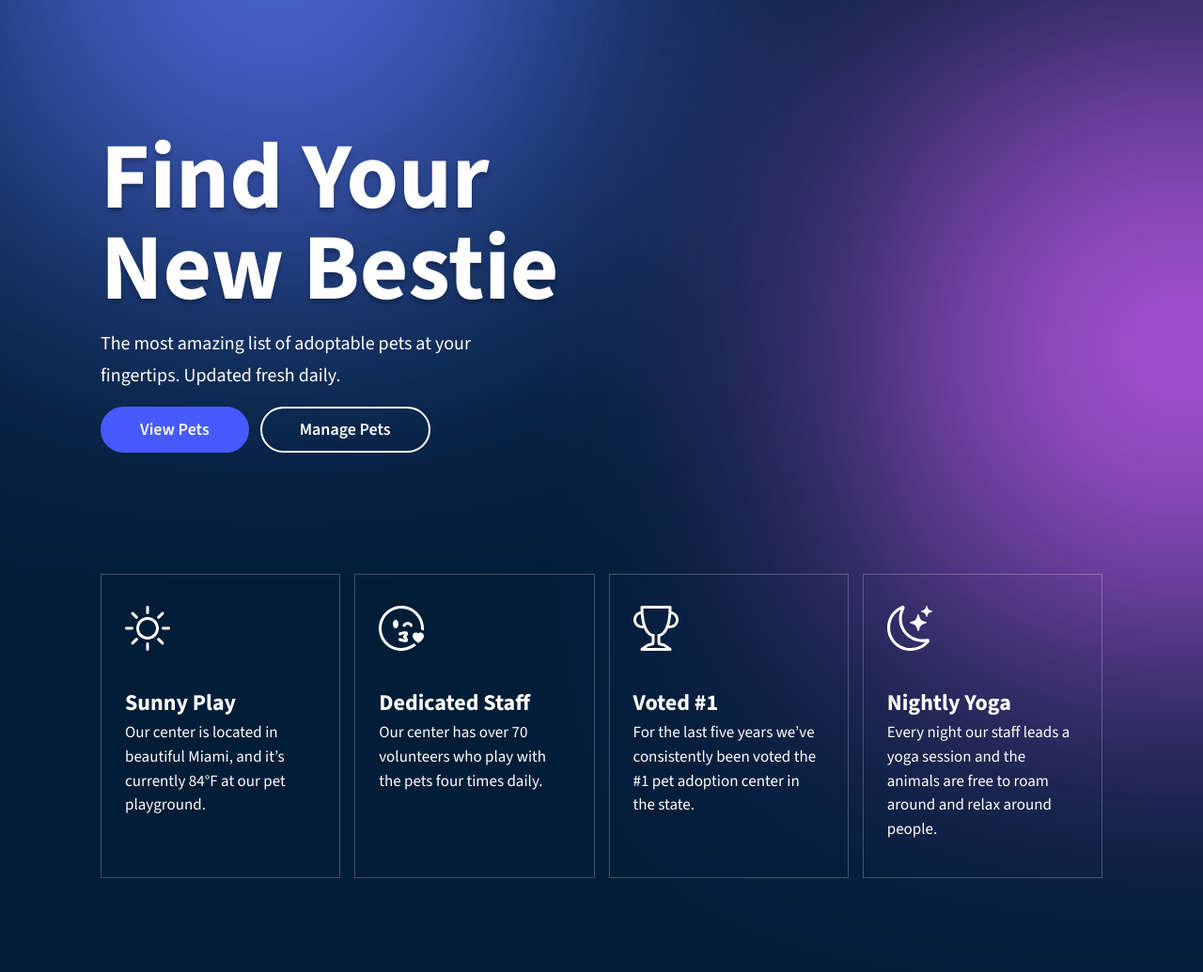
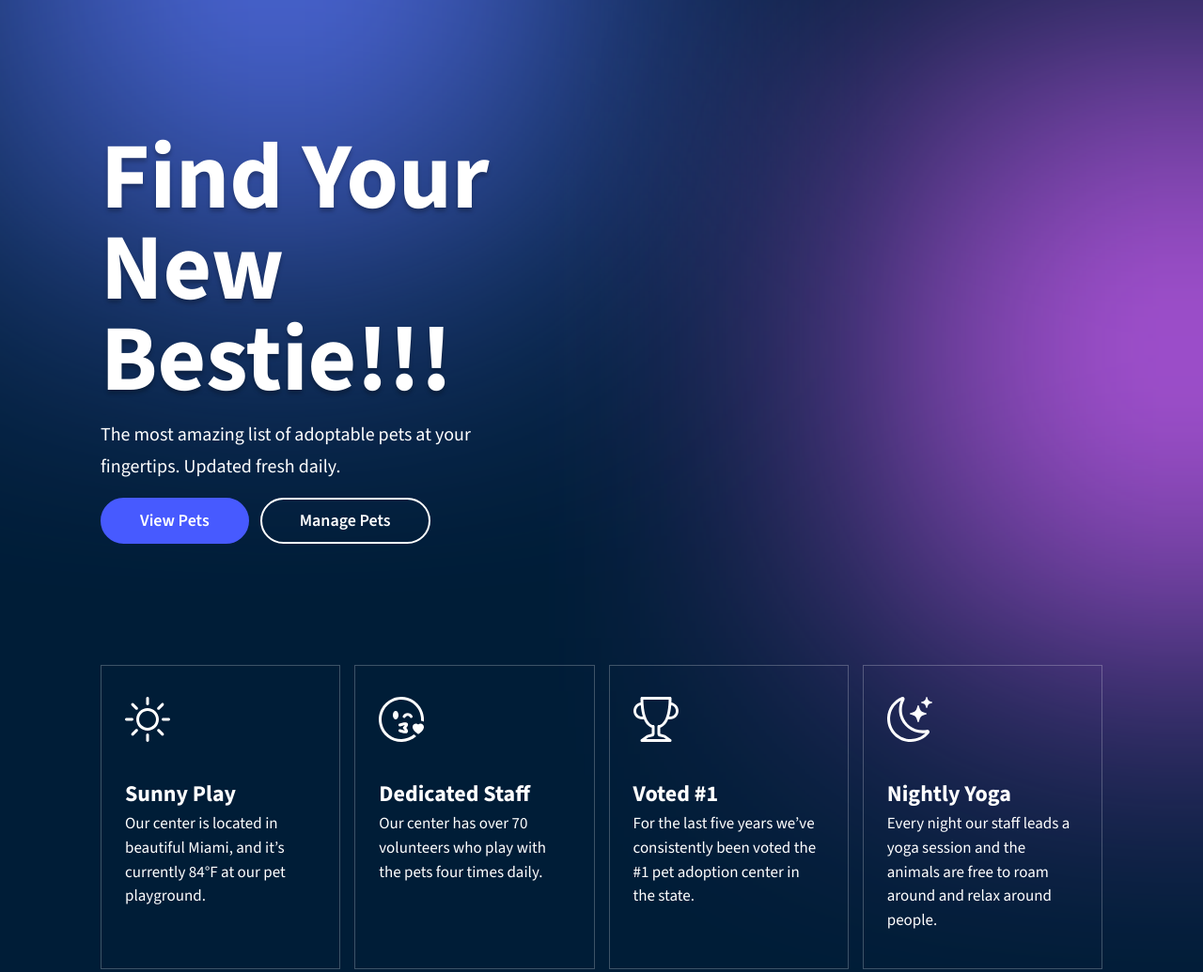
Before and after one commit to absoluzioni/pet-adoption, a plain HTML site: page index.html in a window 1280 px wide. Shown: the top 1035 px of the page at 94% size. Drawn offline with nearby package versions, Linux system fonts and the light colour scheme; a script that the page names is missing.

Commit message:
Update index.html

```diff
--- a/index.html
+++ b/index.html
@@ -19,7 +19,7 @@
     <div class="container">
 
       <div class="top-section__content">
-        <h1 class="top-section__title">Find Your New Bestie</h1>
+        <h1 class="top-section__title">Find Your New Bestie!!!</h1>
         <p class="top-section__description">The most amazing list of adoptable pets at your fingertips. Updated fresh
           daily.</p>
         <div class="top-section__buttons">
```
